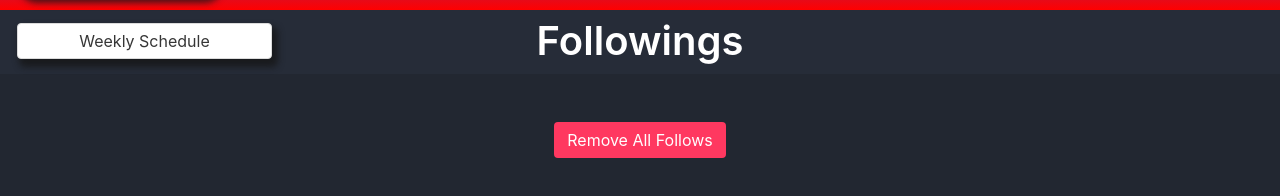
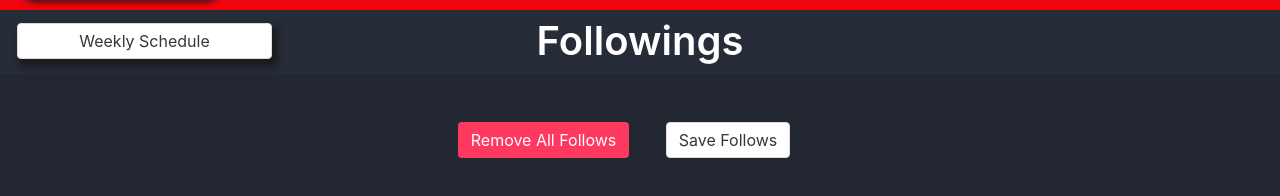
Before and after one commit to pbarter/Comp-2, a plain HTML site: page accountfollowinglist.html in a window 1280 px wide. Shown: the part 54-250 px from the top of the page. Drawn offline with nearby package versions, Linux system fonts and the light colour scheme.

Commit message:
Added save button to account followings to save changes. Also edited readme to add additional notes on where I found some difficulties on things I couldn't solve. JS file also has attempted unfollow eventlistener I tried to do but couldn't figure out

```diff
--- a/accountfollowinglist.html
+++ b/accountfollowinglist.html
@@ -61,6 +61,7 @@
          </section>
          <section class="section">
             <a class="button is-danger" id="removeall">Remove All Follows</a>
+            <a class="button" id="save">Save Follows</a>
             <div class="container" id="followingslist">
             </div>
             <!-- JS HERE -->
--- a/js/index.js
+++ b/js/index.js
@@ -19,7 +19,7 @@ loginButton.addEventListener(`click`, event => {
         window.location.href = "dashboard.html";
 
     }
-
+// If the username or password inputs do not match with what I have as the username and password, do this:
     else {
         alert(`Wrong username`)
         unId.value = ``
@@ -27,5 +27,3 @@ loginButton.addEventListener(`click`, event => {
         return;
     }
 });
-
-//dashboard.html
```
Also changed, not shown: js/mainoriginal.js (+24 -0 lines), 1 other file.
